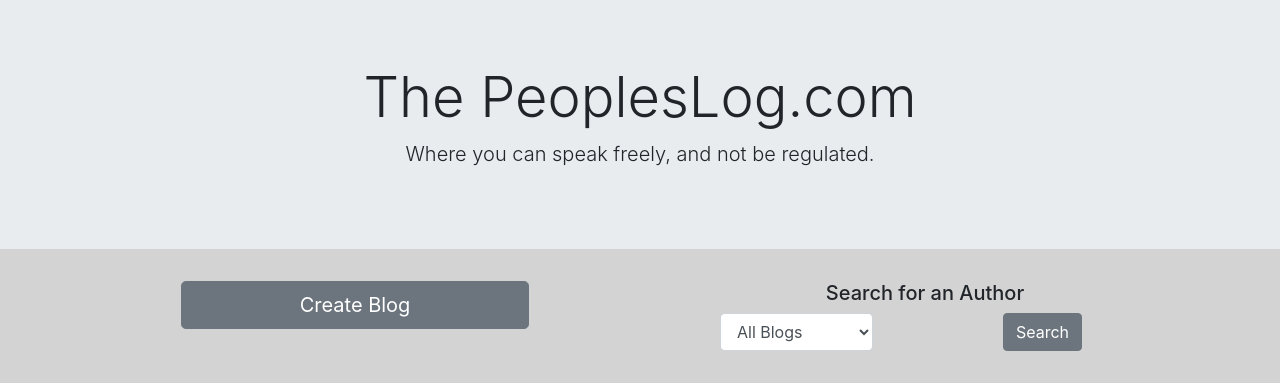
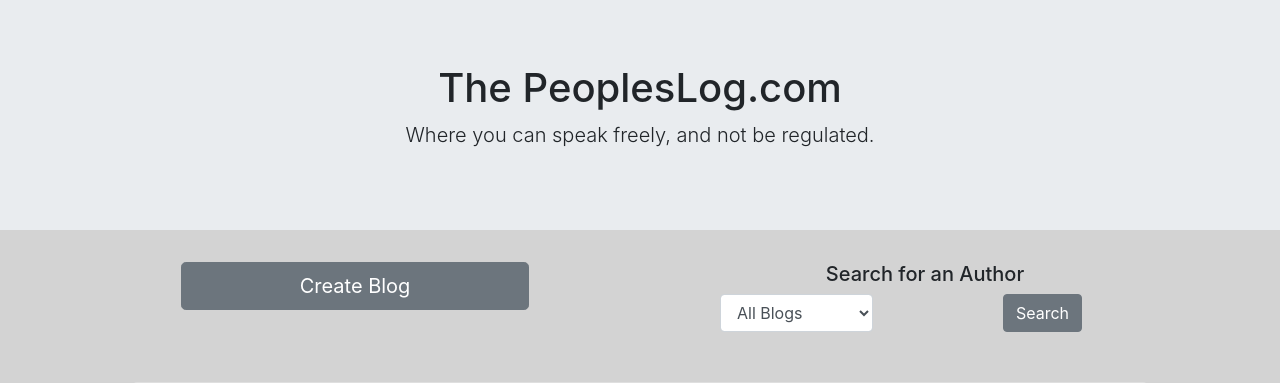
Before and after one commit to Monte42/PeoplesLog, a Django app: page /blogs/ in a window 1280 px wide. Shown: the part 56-439 px from the top of the page. Run offline with Django 3.2, Linux system fonts and the light colour scheme; a user stored in the database is signed in; data comes from the database, SQL or seed files in the repository; some libraries are stand-ins or nearby versions.

Commit message:
header style

```diff
--- a/templates/base.html
+++ b/templates/base.html
@@ -17,7 +17,7 @@
 
     <div style="text-align: center;" class="jumbotron jumbotron-fluid">
       <div class="container">
-        <h1 class="display-4">The PeoplesLog.com</h1>
+        <h1 class="display-5">The PeoplesLog.com</h1>
         <p class="lead">Where you can speak freely, and not be regulated.</p>
       </div>
     </div>
```
